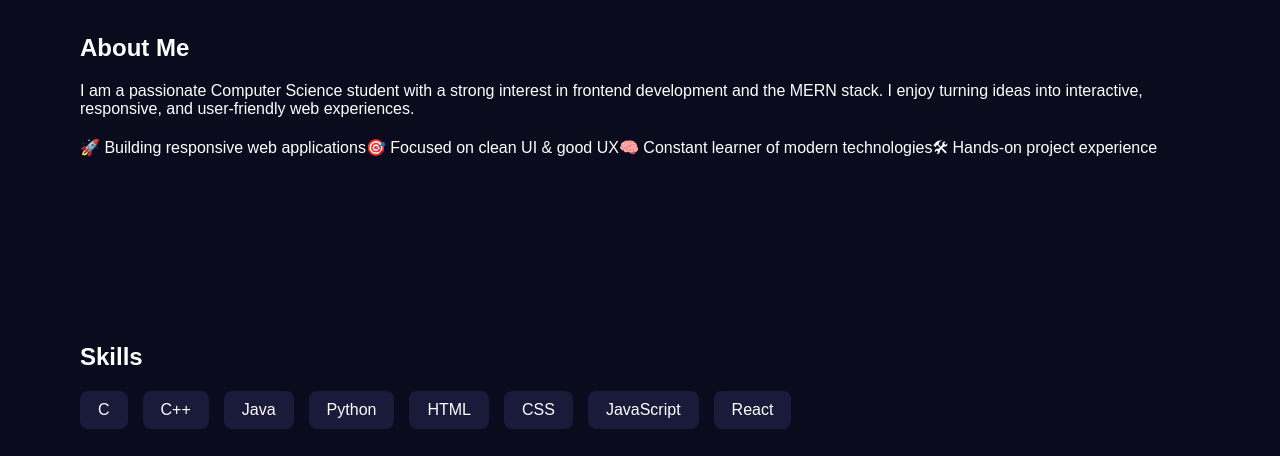
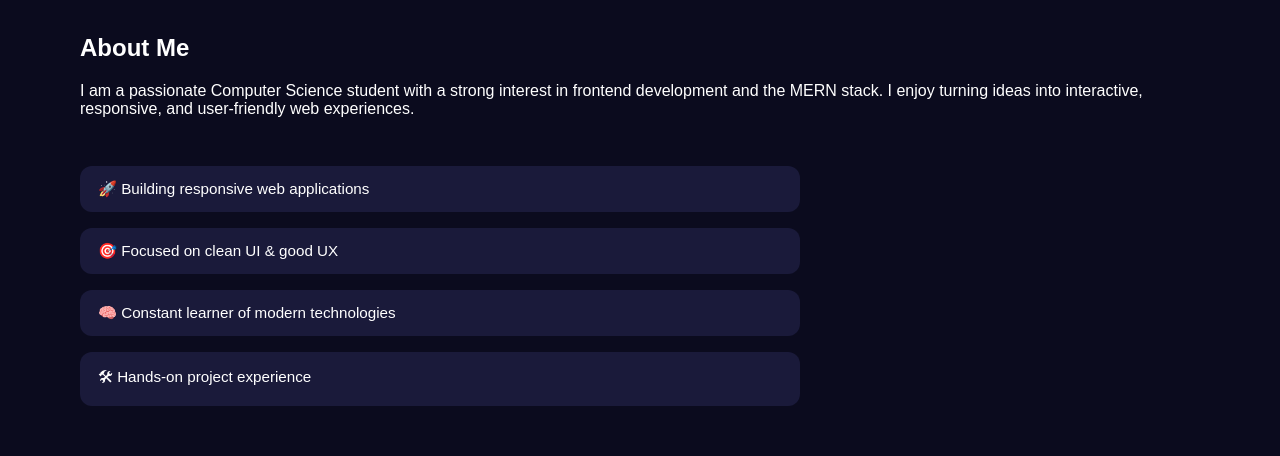
Before and after one commit to sagarjha33/portfolio, a React (Vite) app: page / in a window 1280 px wide. Shown: the part 840-1296 px from the top of the page. Built offline with nearby package versions, Linux system fonts and the light colour scheme.

Commit message:
about points fix for desktop

```diff
--- a/index.html
+++ b/index.html
@@ -1,16 +1,9 @@
 <!doctype html>
 <html lang="en">
   <head>
-    <!-- Basic -->
     <meta charset="UTF-8" />
-    <meta name="viewport" content="width=device-width, initial-scale=1.0" />
-    <title>Sagar Jha | Portfolio</title>
 
-    <!-- SEO -->
-    <meta name="description" content="Sagar Jha – Frontend Developer & MERN Learner Portfolio" />
-    <meta name="theme-color" content="#9b97ff" />
-
-    <!-- FAVICON -->
+    <!-- FAVICONS -->
     <link rel="icon" type="image/x-icon" href="/favicon.ico" />
     <link rel="icon" type="image/png" sizes="96x96" href="/favicon-96x96.png" />
     <link rel="apple-touch-icon" href="/apple-touch-icon.png" />
@@ -18,15 +11,19 @@
     <!-- PWA MANIFEST -->
     <link rel="manifest" href="/site.webmanifest" />
 
-    <!-- (Optional but good) -->
-    <meta name="apple-mobile-web-app-capable" content="yes" />
-    <meta name="apple-mobile-web-app-status-bar-style" content="black-translucent" />
+    <!-- THEME COLOR -->
+    <meta name="theme-color" content="#0b0b1e" />
+
+    <!-- MOBILE -->
+    <meta name="viewport" content="width=device-width, initial-scale=1.0" />
+
+    <title>Sagar Jha | Portfolio</title>
   </head>
 
   <body>
     <div id="root"></div>
 
-    <!-- React / Vite entry -->
+    <!-- MAIN SCRIPT -->
     <script type="module" src="/src/main.jsx"></script>
   </body>
 </html>
--- a/src/index.css
+++ b/src/index.css
@@ -418,21 +418,15 @@ body {
   opacity: 0.85;
 }
 
-/* desktop layout */
-.about-highlights {
-  margin-top: 30px;
-  display: grid;
-  grid-template-columns: repeat(2, 1fr); /* desktop: 2 columns */
-  gap: 16px;
-}
 
-.about-highlights span {
+
+/* .about-highlights span {
   background: #1a1a3a;
   padding: 14px 18px;
   border-radius: 10px;
   font-size: 0.95rem;
   transition: 0.3s ease;
-}
+} */
 
 /* subtle hover for desktop */
 .about-highlights span:hover {
@@ -564,3 +558,19 @@ body {
     margin-top: 35px;
   }
 }
+/* ================= ABOUT: SAME LAYOUT FOR DESKTOP & MOBILE ================= */
+
+.about-highlights {
+  margin-top: 30px;
+  display: flex;
+  flex-direction: column;   /* ✅ always vertical */
+  gap: 16px;
+  max-width: 720px;
+}
+
+.about-highlights span {
+  background: #1a1a3a;
+  padding: 14px 18px;
+  border-radius: 12px;
+  font-size: 0.95rem;
+}
```
Also changed, not shown: public/site.webmanifest.
